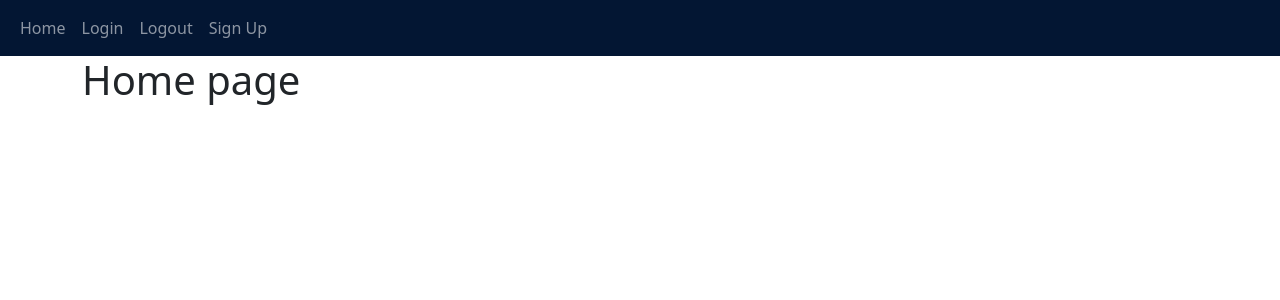
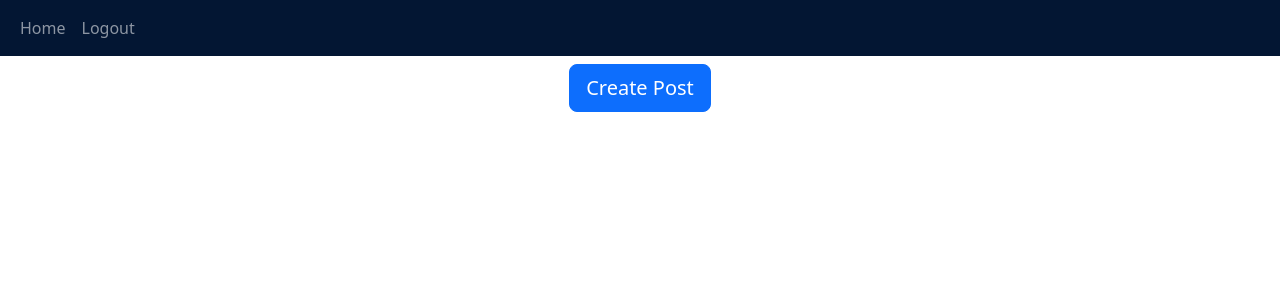
Before and after one commit to GabrUelRodrigues/python_flask_blog, a Flask app: page / in a window 1280 px wide. Shown: the top 300 px of the page. Run offline with Flask 3, Linux system fonts and the light colour scheme; the visitor is signed in with stand-in values (Sample User, id 1); data that the repository does not hold is empty.

Commit message:
Create and Delete Posts

```diff
--- a/website/__init__.py
+++ b/website/__init__.py
@@ -18,7 +18,7 @@ def create_app():
 	app.register_blueprint(views, url_prefix="/")
 	app.register_blueprint(auth, url_prefix="/")
 
-	from .models import User
+	from .models import User, Post
 
 	with app.app_context():
 		create_database()
--- a/website/templates/base.html
+++ b/website/templates/base.html
@@ -19,15 +19,18 @@
 						<li class="nav-item">
 							<a class="nav-link" href="/home">Home</a>
 						</li>
+						{% if user.is_authenticated %}
+							<li class="nav-item">
+								<a class="nav-link" href="/logout">Logout</a>
+							</li>
+						{% else %}
 							<li class="nav-item">
 								<a class="nav-link" href="/login">Login</a>
 							</li>
 							<li class="nav-item">
-							<a class="nav-link" href="/logout">Logout</a>
-						</li>
-						<li class="nav-item">
 								<a class="nav-link" href="/sign-up">Sign Up</a>
 							</li>
+						{% endif %}
 					</ul>
 				</div>
 			</div>
--- a/website/templates/home.html
+++ b/website/templates/home.html
@@ -1,6 +1,8 @@
-{% extends 'base.html' %}
+{% extends "posts_div.html" %}
 {% block title %}Home{% endblock title %}
 
-{% block content %}
-<h1>Home page</h1>
-{% endblock content %}
+{% block footer %}
+	<div class="my-2" align="center">
+		<a href="/create-post"><button type="button" class="btn btn-lg btn-primary">Create Post</button></a>
+	</div>
+{% endblock footer %}
--- a/website/templates/posts_div.html
+++ b/website/templates/posts_div.html
@@ -2,5 +2,34 @@
 {% block title %}Posts div{% endblock title %}
 
 {% block content %}
-<h1>Posts div</h1>
+	{% block header %}
+	{% endblock header %}
+
+	{% block body %}
+		<div id="posts">
+			{% for post in posts %}
+				<div class="card my-4">
+					<div class="card-header">
+						{% if user.id == post.author %}
+							<div class="btn-group position-absolute end-0 mx-2" role="group">
+								<button type="button" class="btn btn-sm btn-primary dropdown-toggle" data-bs-toggle="dropdown"></button>
+								<ul class="dropdown-menu">
+									<li><a class="dropdown-item" href="/delete-post/{{post.id}}">Delete</a></li>
+								</ul>
+							</div>
+						{% endif %}
+						<a href="/posts/{{post.user.username}}" style="text-decoration: none"><h5 class="card-title">{{post.user.username}}</h5></a>
+						<small class="card-subtitle text-body-secondary">{{post.date_created}}</small>
+					</div>
+					<div class="card-body">
+						<p class="card-text">{{post.text}}</p>
+					</div>
+				</div>
+			{% endfor %}
+		</div>
+	{% endblock body %}
+
+
+	{% block footer %}
+	{% endblock footer %}
 {% endblock content %}
--- a/website/views.py
+++ b/website/views.py
@@ -1,5 +1,7 @@
-from flask import Blueprint, render_template
+from flask import Blueprint, render_template, request, flash, redirect, url_for
 from flask_login import login_required, current_user
+from .models import Post, User
+from . import db
 
 views = Blueprint("views", __name__)
 
@@ -7,4 +9,54 @@ views = Blueprint("views", __name__)
 @views.route("/home")
 @login_required
 def home():
-    return render_template("home.html", user=current_user)
+    posts = Post.query.all()
+    return render_template("home.html", user=current_user, posts=posts)
+
+@views.route("/create-post", methods=["GET", "POST"]) # type: ignore
+@login_required
+def create_post():
+    if request.method == "POST":
+        text = request.form.get("text")
+
+        if not text:
+            flash("Cannot create an empty post!", category="error")
+
+        else:
+            post = Post(text=text, author=current_user.id) # type: ignore
+            db.session.add(post)
+            db.session.commit()
+            flash("Post created!", category="success")
+
+            return redirect(url_for("views.home"))
+
+    return render_template("create_post.html", user=current_user)
+
+@views.route("/delete-post/<id>") # type: ignore
+@login_required
+def delete_post(id):
+    post = Post.query.filter_by(id=id).first()
+
+    if not post:
+        flash("Post does not exist.", category="error")
+
+    elif post.id != current_user.id: # type: ignore
+        flash("Permission denied!", category="error")
+
+    else:
+        db.session.delete(post)
+        db.session.commit()
+        flash("Post deleted.", category="success")
+
+    return redirect(url_for("views.home"))
+
+@views.route("/posts/<username>") # type: ignore
+@login_required
+def posts(username):
+    user = User.query.filter_by(username=username).first()
+
+    if not user:
+        flash("User not found.", category="error")
+        return redirect(url_for("views.home"))
+
+    user_posts = Post.query.filter_by(author=user.id).all()
+    return render_template("posts.html", user=current_user, username=username, posts=user_posts)
```
Also changed, not shown: website/models.py (+7 -0 lines), website/templates/create_post.html (+10 -1 lines), website/templates/posts.html (+9 -5 lines), website/templates/login.html (indentation only), website/templates/sign_up.html (indentation only). Lines whose indentation alone changed are shown as unchanged.
